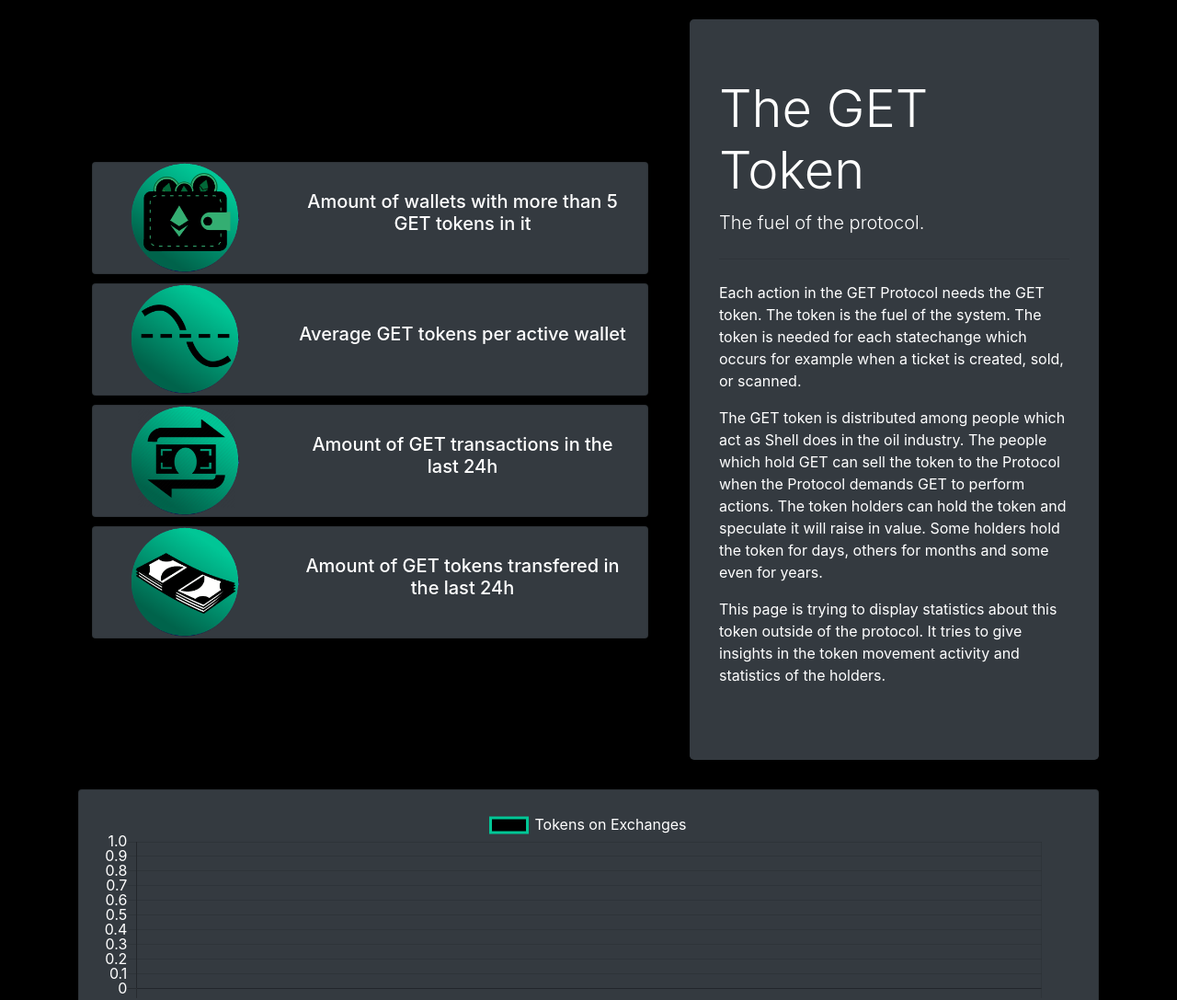
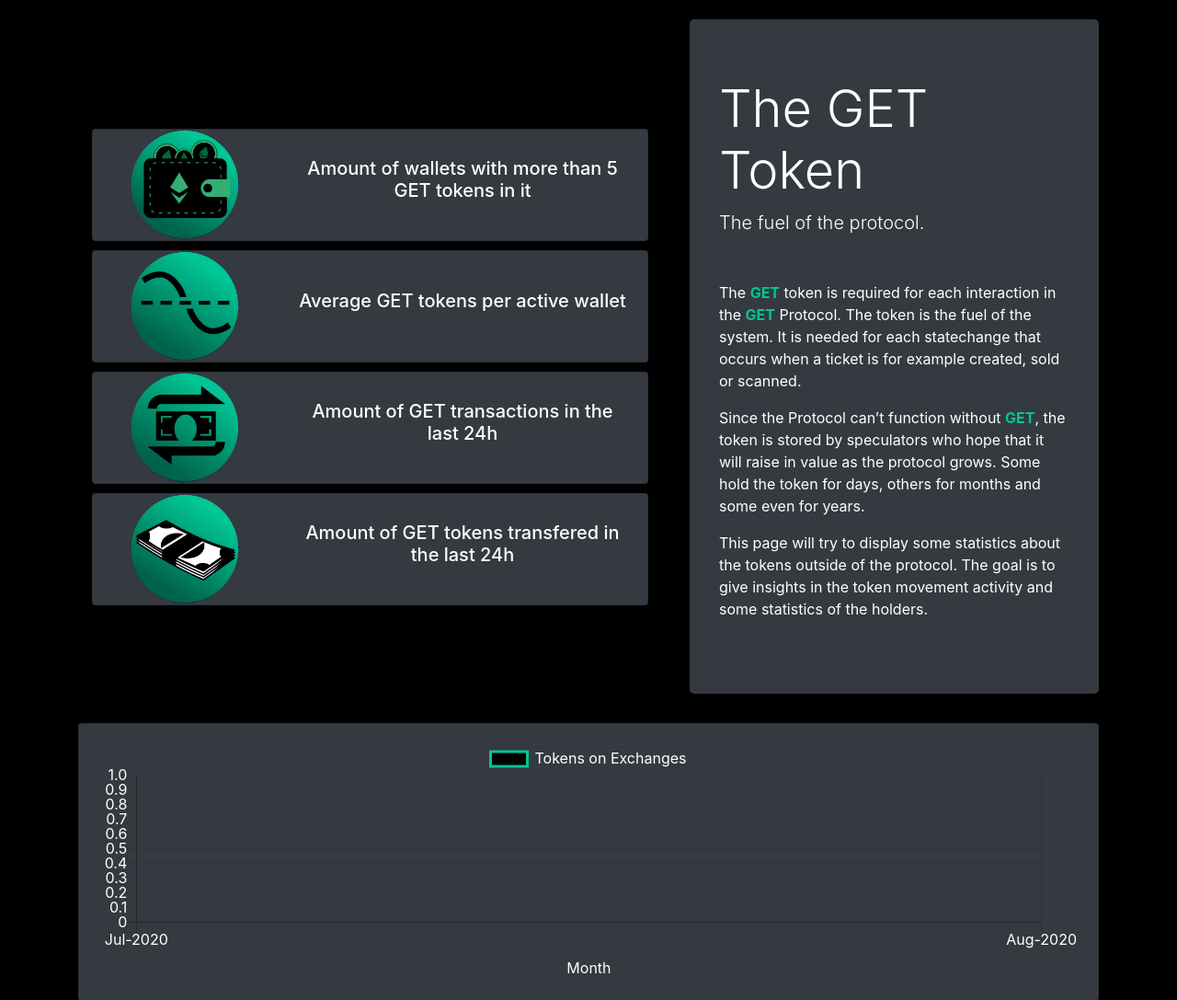
Before and after one commit to Deofex/GETStateChange, a Django app: template hodlers/templates/hodlers/hodlers.html in a window 1280 px wide. Shown: the part 59-1146 px from the top of the page at 92% size. Run offline with Django 3.2, Linux system fonts and the light colour scheme; the template is opened without the code that fills it, so the values that code supplies are empty; some libraries are stand-ins or nearby versions.

Commit message:
Add colors to the GET words

```diff
--- a/hodlers/templates/hodlers/hodlers.html
+++ b/hodlers/templates/hodlers/hodlers.html
@@ -11,13 +11,13 @@
             </p>
             <hr class="my-4">
             <p>
-                {% trans "Each action in the GET Protocol needs the GET token. The token is the fuel of the system. The token is needed for each statechange which occurs for example when a ticket is created, sold, or scanned." %}
+                {% trans "The <b class=getcolor>GET</b> token is required for each interaction in the <b class=getcolor>GET</b> Protocol. The token is the fuel of the system. It is needed for each statechange that occurs when a ticket is for example created, sold or scanned." %}
             </p>
             <p>
-                {% trans "The GET token is distributed among people which act as Shell does in the oil industry. The people which hold GET can sell the token to the Protocol when the Protocol demands GET to perform actions. The token holders can hold the token and speculate it will raise in value. Some holders hold the token for days, others for months and some even for years." %}
+                {% trans "Since the Protocol can’t function without <b class=getcolor>GET</b>, the token is stored by speculators who hope that it will raise in value as the protocol grows. Some hold the token for days, others for months and some even for years. " %}
             </p>
             <p>
-                {% trans "This page is trying to display statistics about this token outside of the protocol. It tries to give insights in the token movement activity and statistics of the holders." %}
+                {% trans "This page will try to display some statistics about the tokens outside of the protocol. The goal is to give insights in the token movement activity and some statistics of the holders." %}
             </p>
         </div>
     </div>
```
